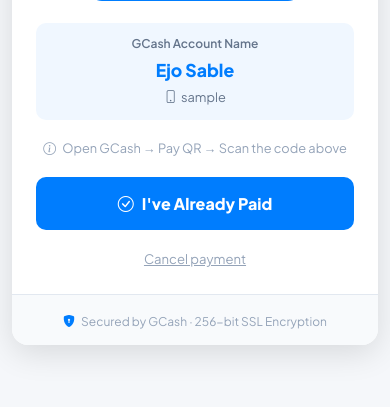
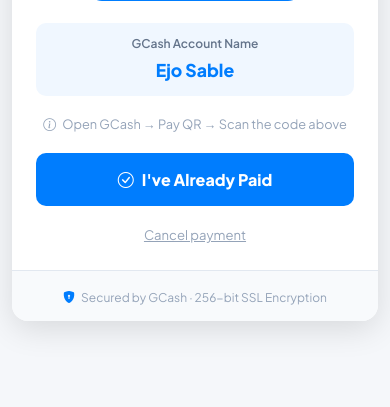
Before and after one commit to EJOENZZZ/Pythonbooking, a Flask app: page /gcash in a window 390 px wide. Shown: the part 669-1076 px from the top of the page. Run offline with Flask 3, Linux system fonts and the light colour scheme; the visitor is signed in with stand-in values (Sample User, id 1).

Commit message:
Remove phone number from GCash page

```diff
--- a/templates/gcash.html
+++ b/templates/gcash.html
@@ -37,9 +37,6 @@
         <div style="background:#f0f7ff;border-radius:10px;padding:.8rem;margin-bottom:1.2rem;">
           <div style="font-size:.75rem;color:#64748b;font-weight:600;">GCash Account Name</div>
           <div style="font-size:1.1rem;font-weight:800;color:#007DFE;margin-top:.2rem;">Ejo Sable</div>
-          <div style="font-size:.8rem;color:#64748b;margin-top:.3rem;">
-            <i class="bi bi-phone me-1"></i>{{ session.user_phone or 'No phone number saved' }}
-          </div>
         </div>
 
         <div style="font-size:.8rem;color:#94a3b8;margin-bottom:1.2rem;">
```
